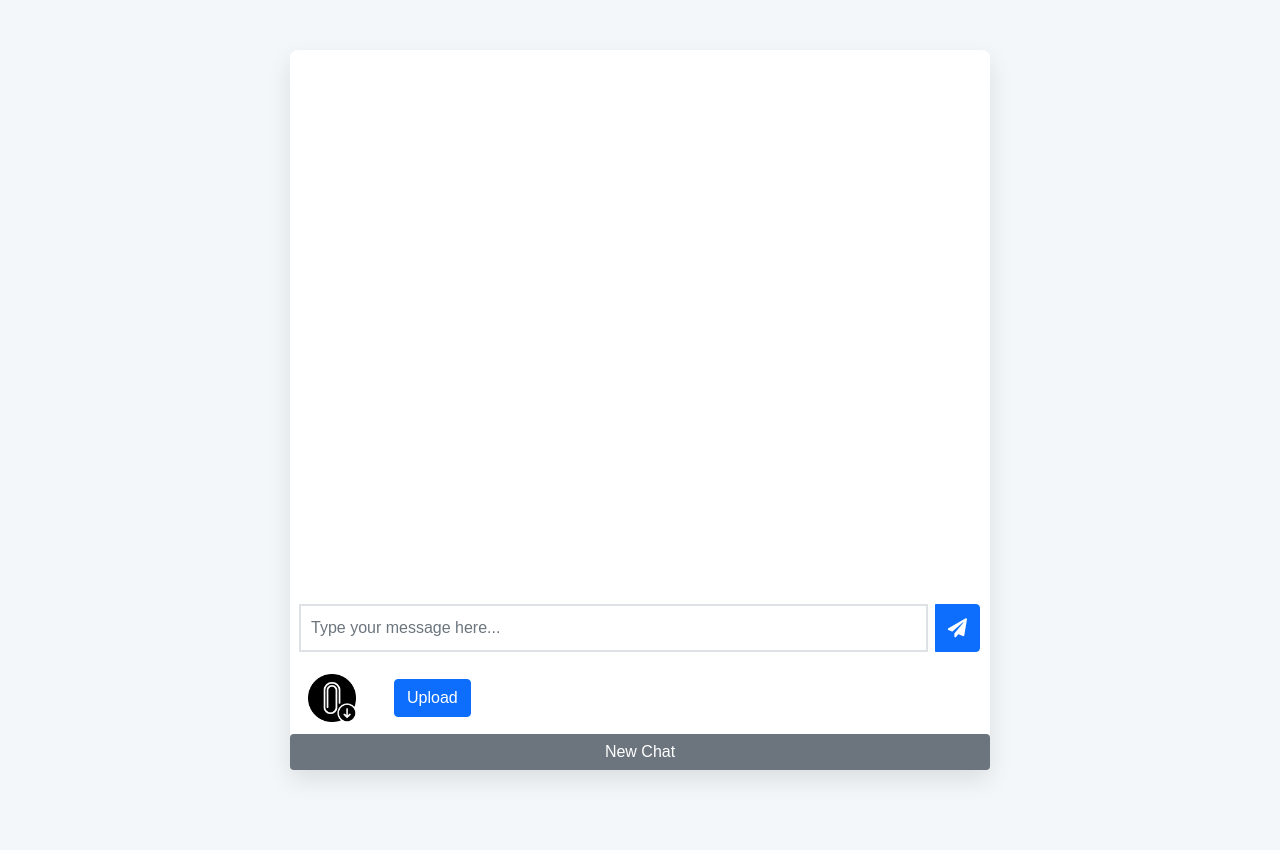
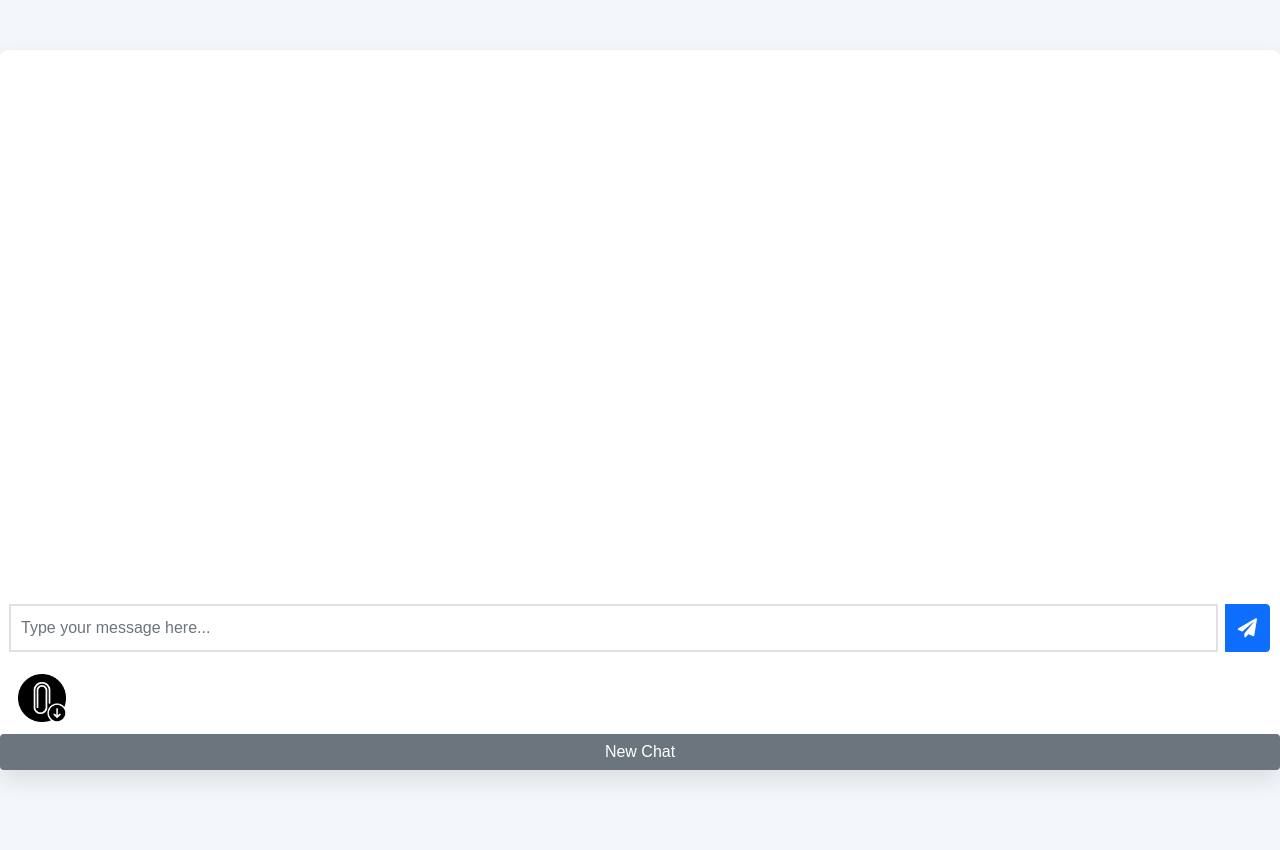
Before and after one commit to blinkswag/Bid_Scope, a Flask app: page / in a window 1280 px wide. Run offline with Flask 3, Linux system fonts and the light colour scheme; some libraries are stand-ins or nearby versions.

Commit message:
Fixed Upload Button

```diff
--- a/app/templates/index.html
+++ b/app/templates/index.html
@@ -15,8 +15,8 @@
             background: #f4f7f9; /* Light grey background */
         }
         .chat-container {
-            max-width: 700px;
-            margin: 50px auto;
+            max-width: 1500px; /* Adjust this value to increase or decrease the width */
+            margin: 50px 0 50px auto; /* Updated margin for right alignment */
             height: 90vh;
             display: flex;
             flex-direction: column;
@@ -27,7 +27,7 @@
         #chatWindow {
             flex-grow: 1;
             overflow-y: auto;
-            padding: 20px;
+            padding: 10px;
             border-top-left-radius: 8px;
             border-top-right-radius: 8px;
             object-fit: cover;
@@ -209,7 +209,7 @@ label[for="fileUpload"] {
         <!-- <h2 class="text-center">Chatbot</h2> -->
         <div id="chatWindow" class="d-flex flex-column">
             <div id="loadingMessage" class="message bot-response" style="display: none;">
-                <i class="fas fa-spinner fa-spin"></i> Please wait...
+                <i class="fas fa-spinner fa-spin"></i>
             </div>
         </div>
         <form id="chatForm" class="input-group">
@@ -223,7 +223,6 @@ label[for="fileUpload"] {
                 <img src="static/attachment.png" alt="Attach file" class="file-icon">
                 <input type="file" id="fileUpload" style="display: none;" required>
             </label>
-            <button type="button" id="uploadFileBtn" class="btn btn-primary">Upload</button>
         </form>
 
         <button type="button" id="newThreadBtn" class="btn" aria-label="Start New Chat">New Chat</button>
@@ -252,7 +251,7 @@ $(document).ready(function() {
 
         // Append custom loading animation right after the user's message
         var loadingElementId = 'loadingMessage' + Date.now();  // Unique ID for each loading message
-        var loadingHtml = '<div id="' + loadingElementId + '" class="message bot-response"><img src="static/wait.gif" style="width:50px;height:50px;"> Please wait...</div>';
+        var loadingHtml = '<div id="' + loadingElementId + '" class="message bot-response"><img src="static/wait.gif" style="width:50px;height:50px;"> </div>';
         $('#chatWindow').append(loadingHtml);
 
         scrollToBottom();
@@ -283,8 +282,8 @@ $(document).ready(function() {
     }
         });
 
-        $('#uploadFileBtn').click(function() {
-    var fileData = $('#fileUpload').prop('files')[0];
+        $('#fileUpload').on('change', function() {
+        var fileData = $(this).prop('files')[0];
         if (!fileData) {
             alert('Please select a file to upload.');
             return;
```
Also changed, not shown: upload-file.gif (deleted). Lines whose indentation alone changed are shown as unchanged.
